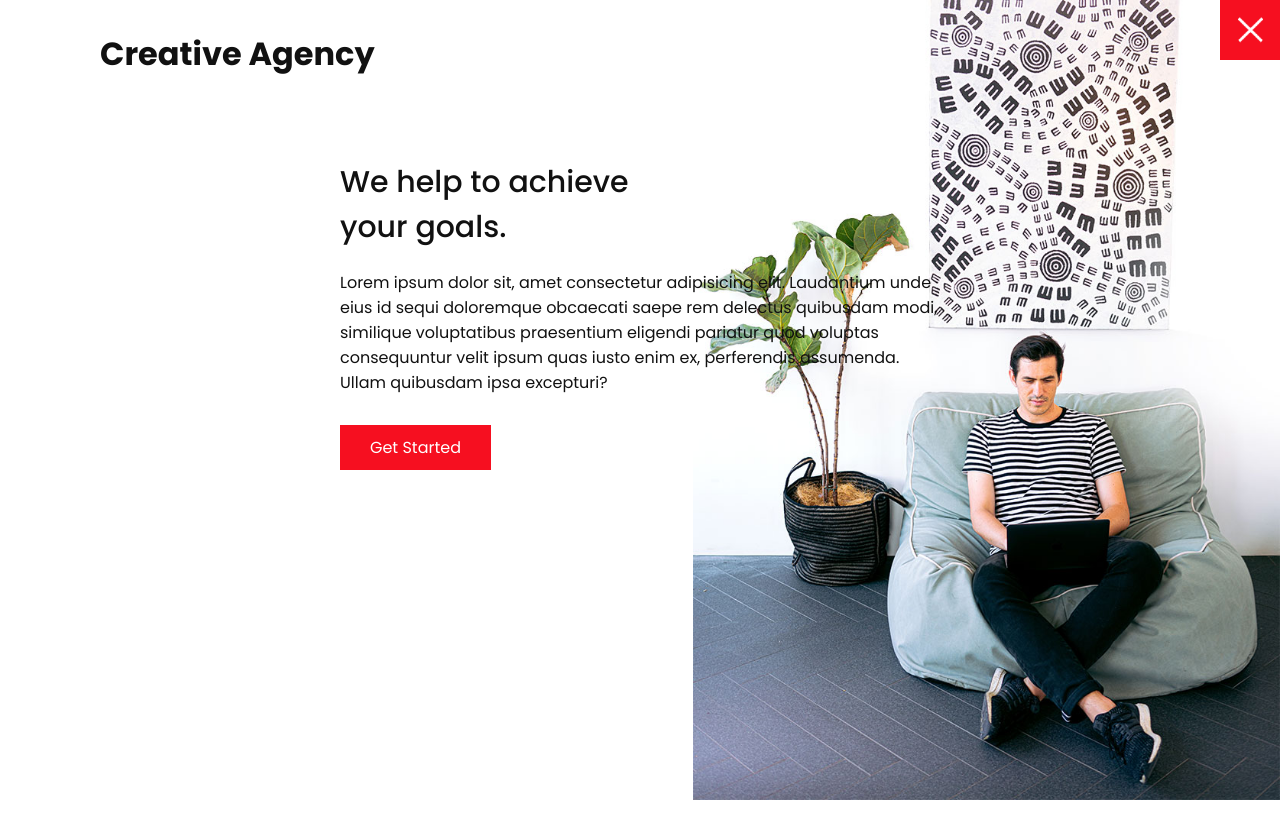
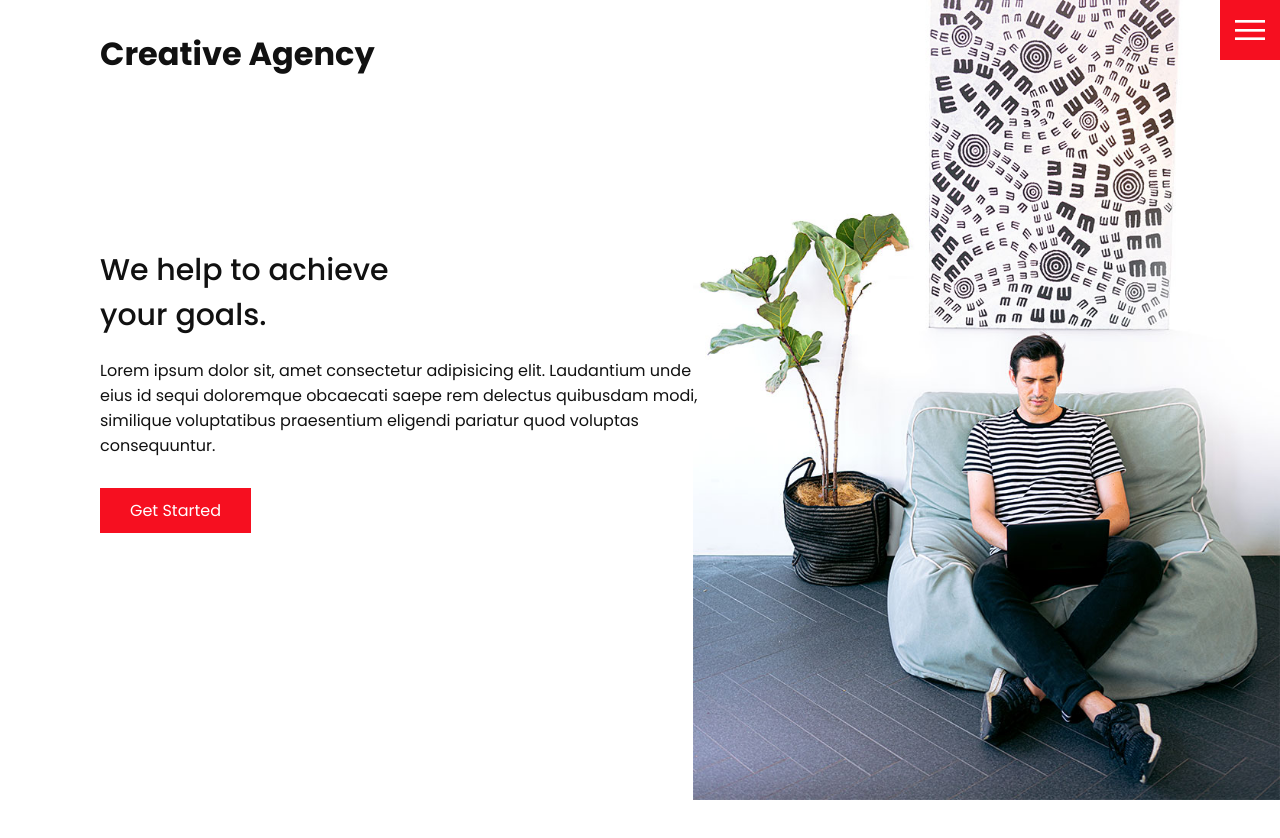
Before and after one commit to PrateekRohilla/creative-agency, a plain HTML site: page creative_agency/index.html in a window 1280 px wide. After the commit the page ends 800 px from the top, so only its background shows below. Drawn offline with Linux system fonts and the light colour scheme.

Commit message:
final fixes

```diff
--- a/creative_agency/index.html
+++ b/creative_agency/index.html
@@ -11,7 +11,7 @@
 
     <header>
         <div class="logo">Creative Agency</div>
-        <div class="toggle active"></div>
+        <div class="toggle"></div>
         <div class="navigation">
             <ul>
                 <li><a href="index.html">Home</a></li>
@@ -44,11 +44,11 @@
         </div>
     </header>
 
-    <section>
+    <section class="home">
         <img src="images/home-img.jpg" alt="" class="home-img">
         <div class="home-content">
             <h1>We help to achieve <br>your goals.</h1>
-            <p>Lorem ipsum dolor sit, amet consectetur adipisicing elit. Laudantium unde eius id sequi doloremque obcaecati saepe rem delectus quibusdam modi, similique voluptatibus praesentium eligendi pariatur quod voluptas consequuntur velit ipsum quas iusto enim ex, perferendis assumenda. Ullam quibusdam ipsa excepturi?</p>
+            <p>Lorem ipsum dolor sit, amet consectetur adipisicing elit. Laudantium unde eius id sequi doloremque obcaecati saepe rem delectus quibusdam modi, similique voluptatibus praesentium eligendi pariatur quod voluptas consequuntur.</p>
             <a href="contact.html" class="btn">Get Started</a>
         </div>
     </section>
```
